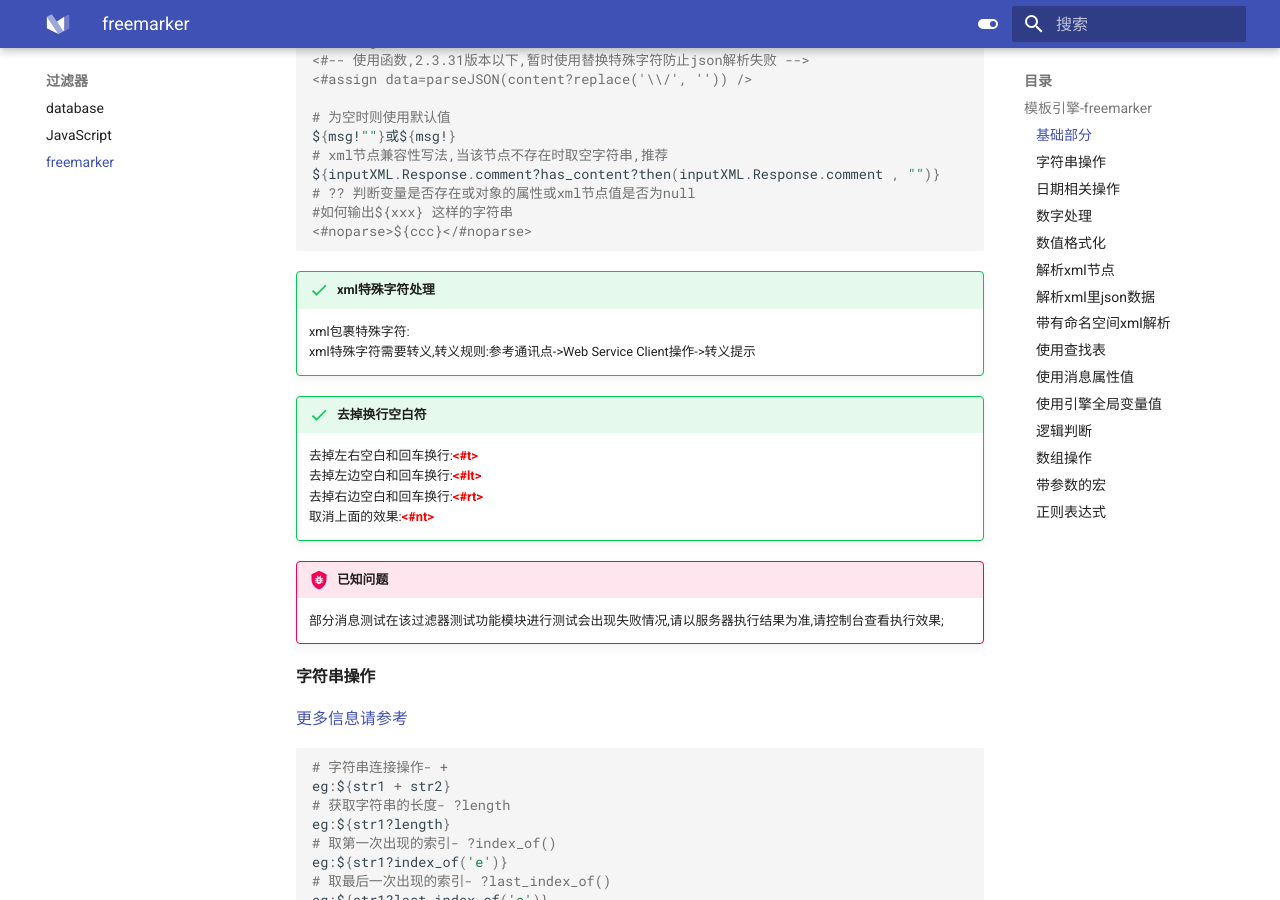
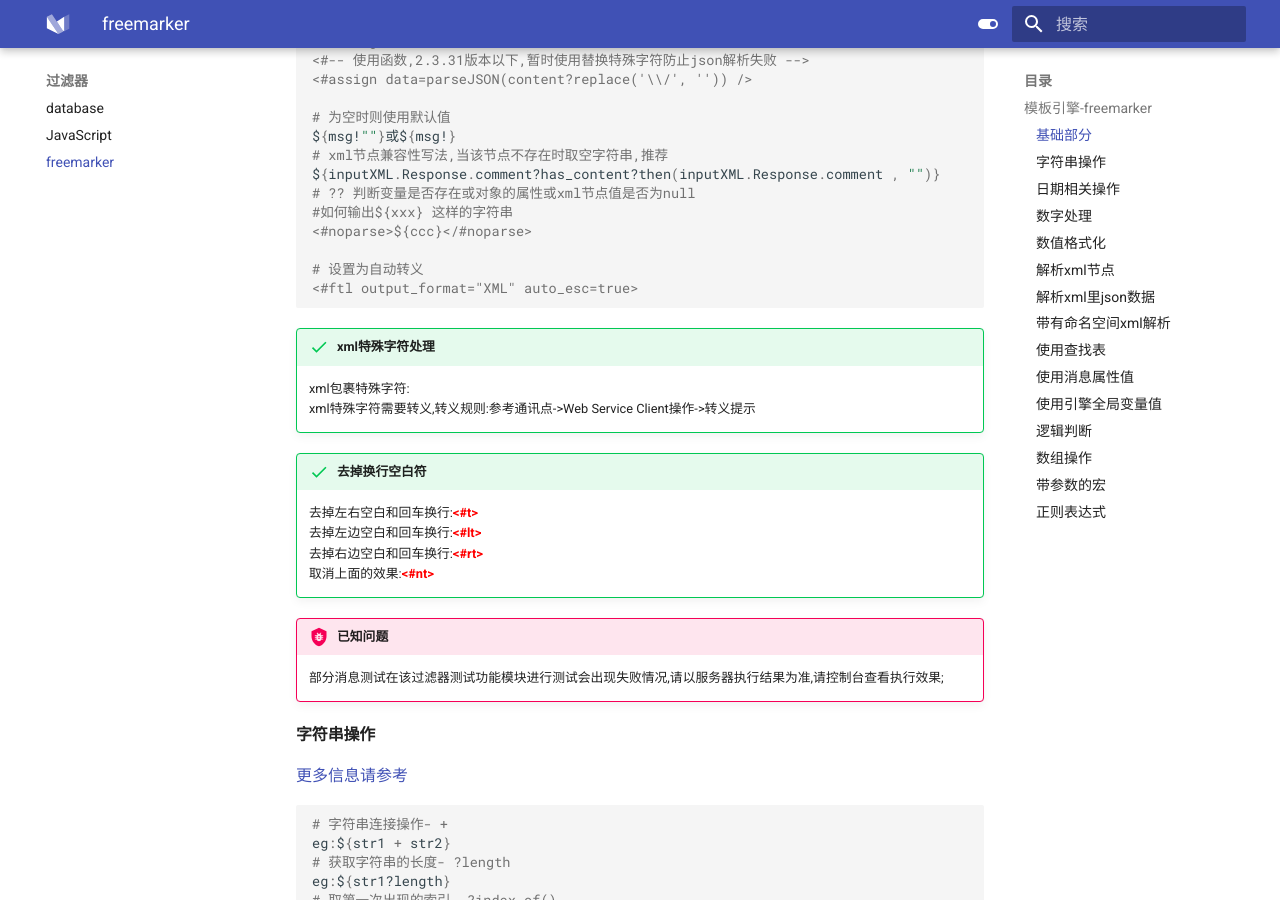
Before and after one commit to liaozhimingandy/demo, an MkDocs documentation site: the page built from docs/filter/freemarker.md, in a window 1280 px wide and 900 px high, scrolled down 874 px. Built offline with MkDocs 1.6.1 and Material for MkDocs 9.7.7, drawn with Linux system fonts in a browser that asks for light colours.

Commit message:
1.完善示例

````diff
--- a/docs/filter/freemarker.md
+++ b/docs/filter/freemarker.md
@@ -37,6 +37,9 @@ ${inputXML.Response.comment?has_content?then(inputXML.Response.comment , "")}
 # ?? 判断变量是否存在或对象的属性或xml节点值是否为null
 #如何输出${xxx} 这样的字符串
 <#noparse>${ccc}</#noparse>
+
+# 设置为自动转义
+<#ftl output_format="XML" auto_esc=true>
 ```
 
 !!! success  "xml特殊字符处理"
````
